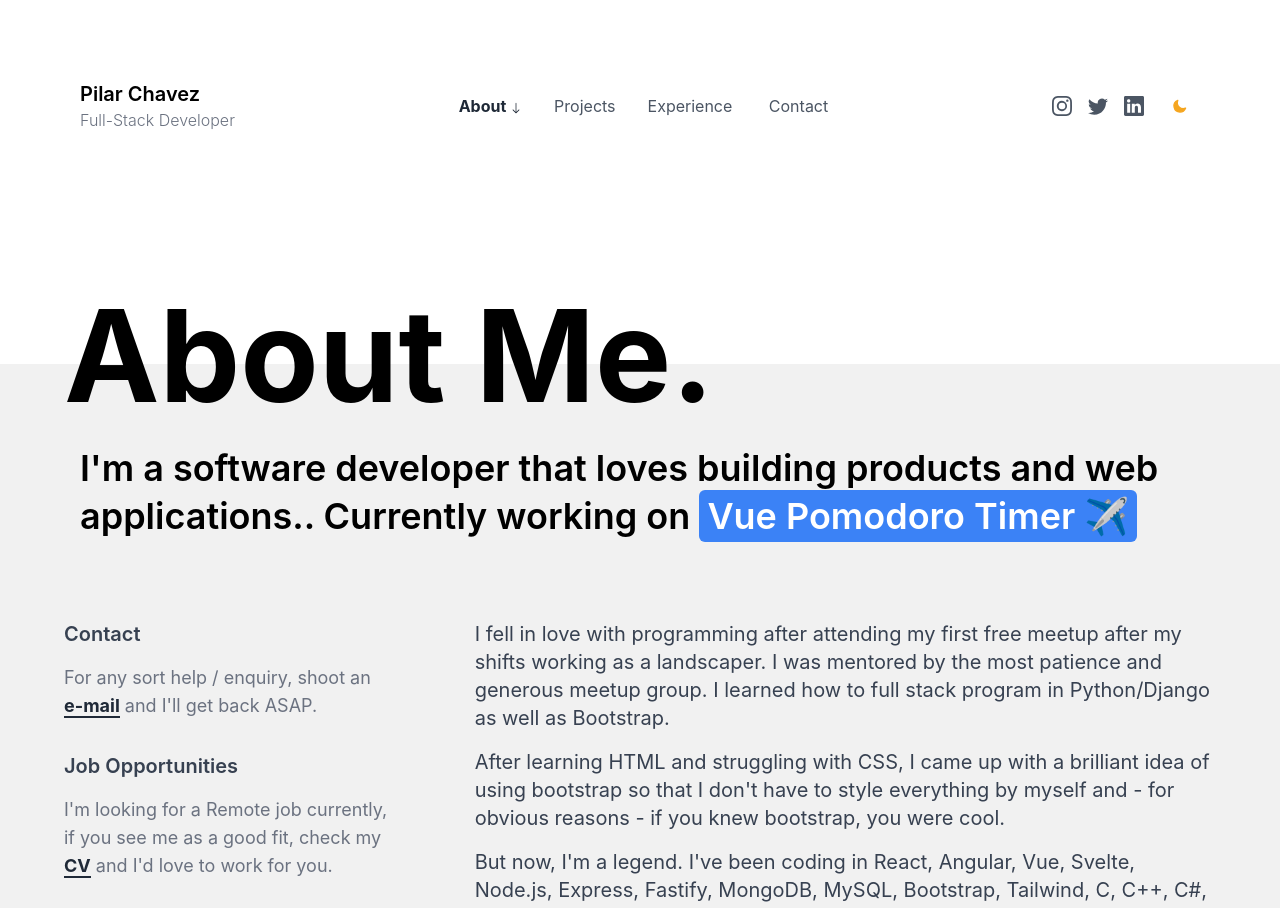
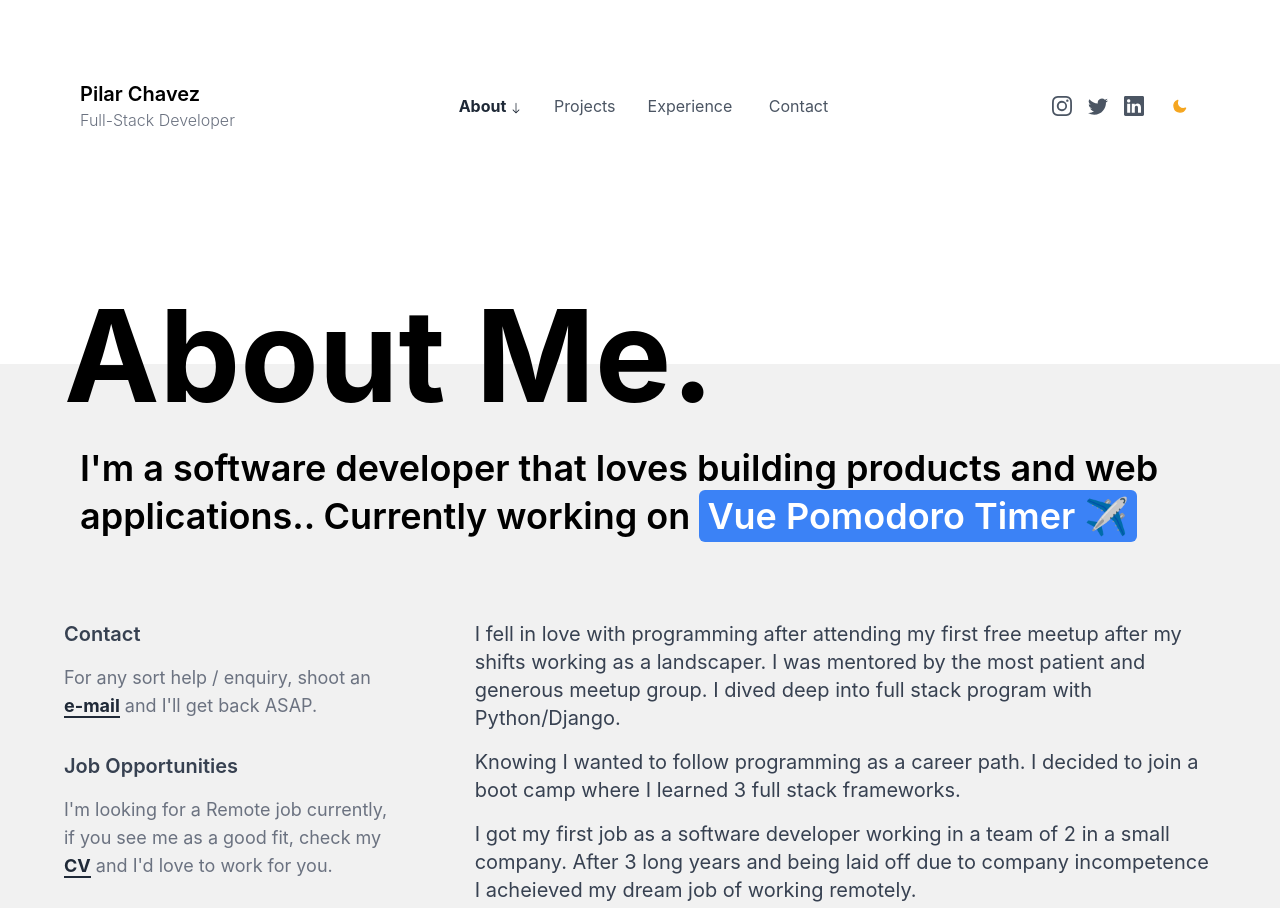
Before and after one commit to PilarCha/PilarCha.github.io, a Next.js app: page /about in a window 1280 px wide. Shown: the top 908 px of the page. Built offline with nearby package versions, Linux system fonts and the light colour scheme.

Commit message:
Updated summary of about me

```diff
--- a/constants/data.js
+++ b/constants/data.js
@@ -51,9 +51,9 @@ const userData = {
     title:
       "I'm a software developer that loves building products and web applications.",
     description: [
-      `I fell in love with programming after attending my first free meetup after my shifts working as a landscaper. I was mentored by the most patience and generous meetup group. I learned how to full stack program in Python/Django as well as Bootstrap.`,
-      `After learning HTML and struggling with CSS, I came up with a brilliant idea of using bootstrap so that I don't have to style everything by myself and - for obvious reasons - if you knew bootstrap, you were cool.`,
-      `But now, I'm a legend. I've been coding in React, Angular, Vue, Svelte, Node.js, Express, Fastify, MongoDB, MySQL, Bootstrap, Tailwind, C, C++, C#, Rust, Haskell, Perl, PHP, Assembly, Logo and YouDontKnowShit programming language etc to name a few. Although I barely know the syntax (Psst, Stack overflow!), I consider myself a Ninja developer I'm laughing right now.`,
+      `I fell in love with programming after attending my first free meetup after my shifts working as a landscaper. I was mentored by the most patient and generous meetup group. I dived deep into full stack program with Python/Django.`,
+      `Knowing I wanted to follow programming as a career path. I decided to join a boot camp where I learned 3 full stack frameworks.`,
+      `I got my first job as a software developer working in a team of 2 in a small company. After 3 long years and being laid off due to company incompetence I acheieved my dream job of working remotely.`,
     ],
     currentProject: "Vue Pomodoro Timer",
     currentProjectUrl: "https://github.com/PilarCha/Vue-Pomodoro",
```
